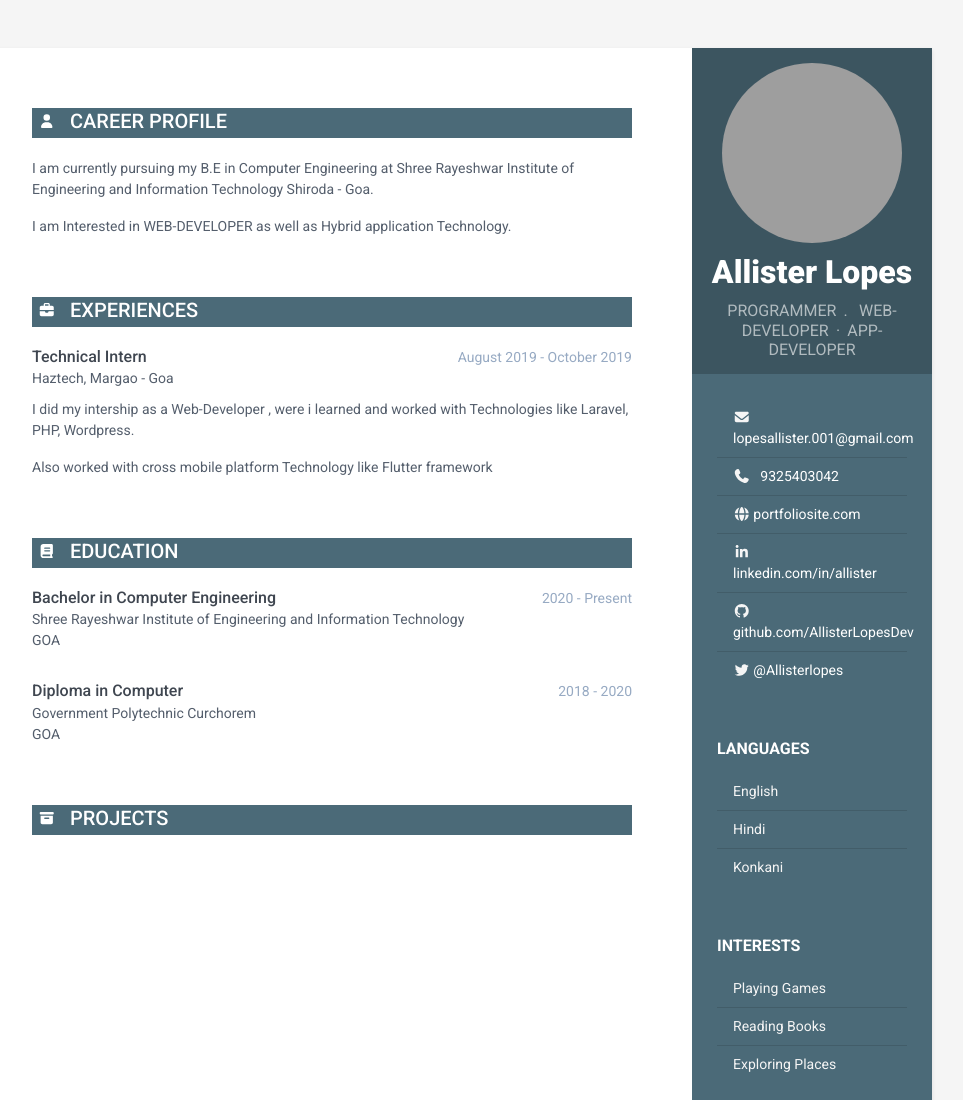
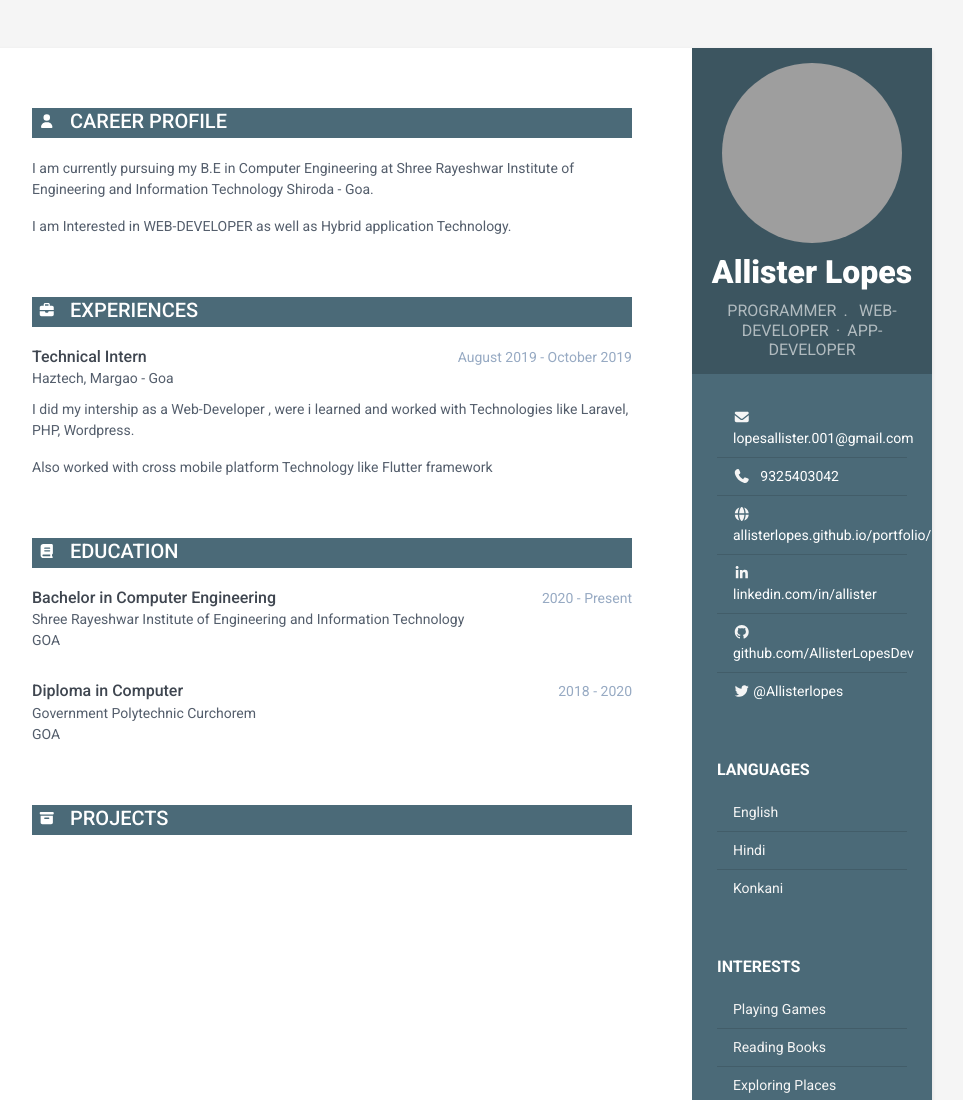
Before and after one commit to AllisterLopesDev/portfolio, a plain HTML site: page index.html in a window 1280 px wide. Shown: the top 1100 px of the page, without its empty margins (188-1151 px from the left). Drawn offline with Linux system fonts and the light colour scheme; grey boxes are pictures that could not be loaded.

Commit message:
Update index.html

```diff
--- a/index.html
+++ b/index.html
@@ -40,8 +40,8 @@
                         </li>
                         <li class="phone list-group-item list-color"><i class="fa-solid fa-phone"></i><a
                                 href="tel:9325403042"> &ThinSpace; 9325403042</a></li>
-                        <li class="website list-group-item list-color"><i class="fa-solid fa-globe"></i><a href="#"
-                                target="_blank">&ThinSpace;portfoliosite.com</a></li>
+                        <li class="website list-group-item list-color"><i class="fa-solid fa-globe"></i><a href="https://allisterlopesdev.github.io/portfolio/"
+                                target="_blank">&ThinSpace;allisterlopes.github.io/portfolio/</a></li>
                         <li class="linkedin list-group-item list-color"><i class="fa-brands fa-linkedin-in"></i><a
                                 href="https://www.linkedin.com/in/allister-lopes-174599243"
                                 target="_blank">&ThinSpace;linkedin.com/in/allister</a></li>
```
